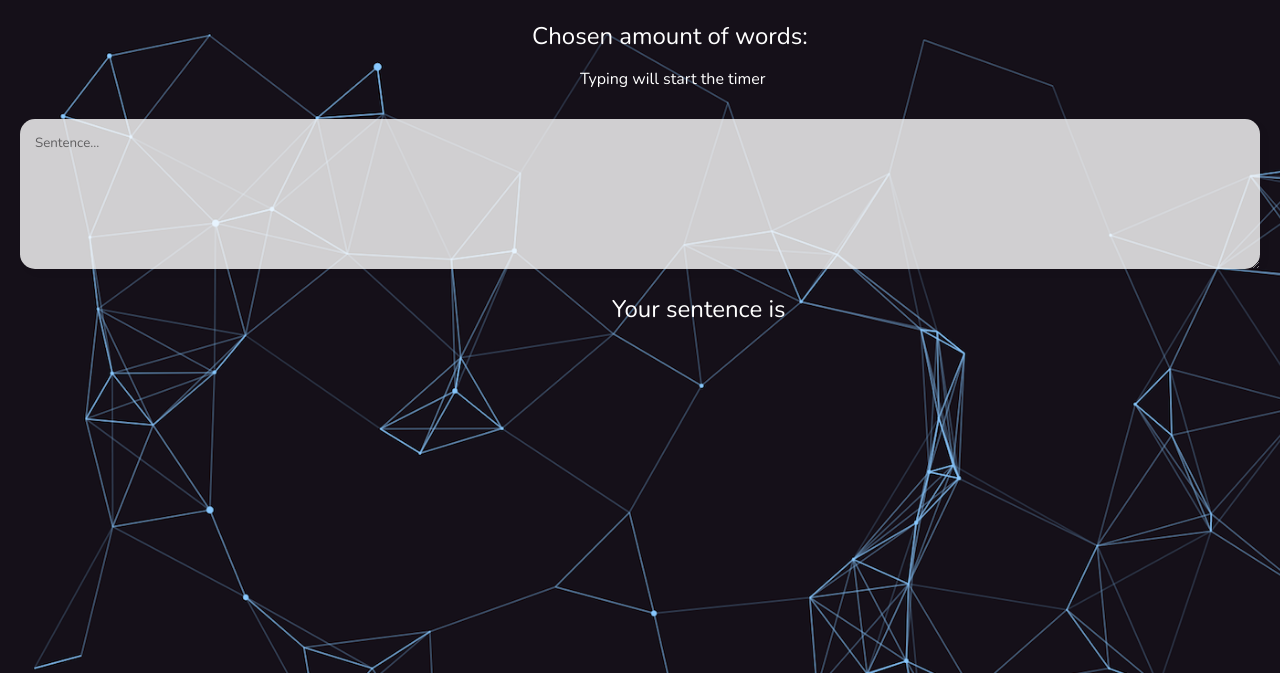
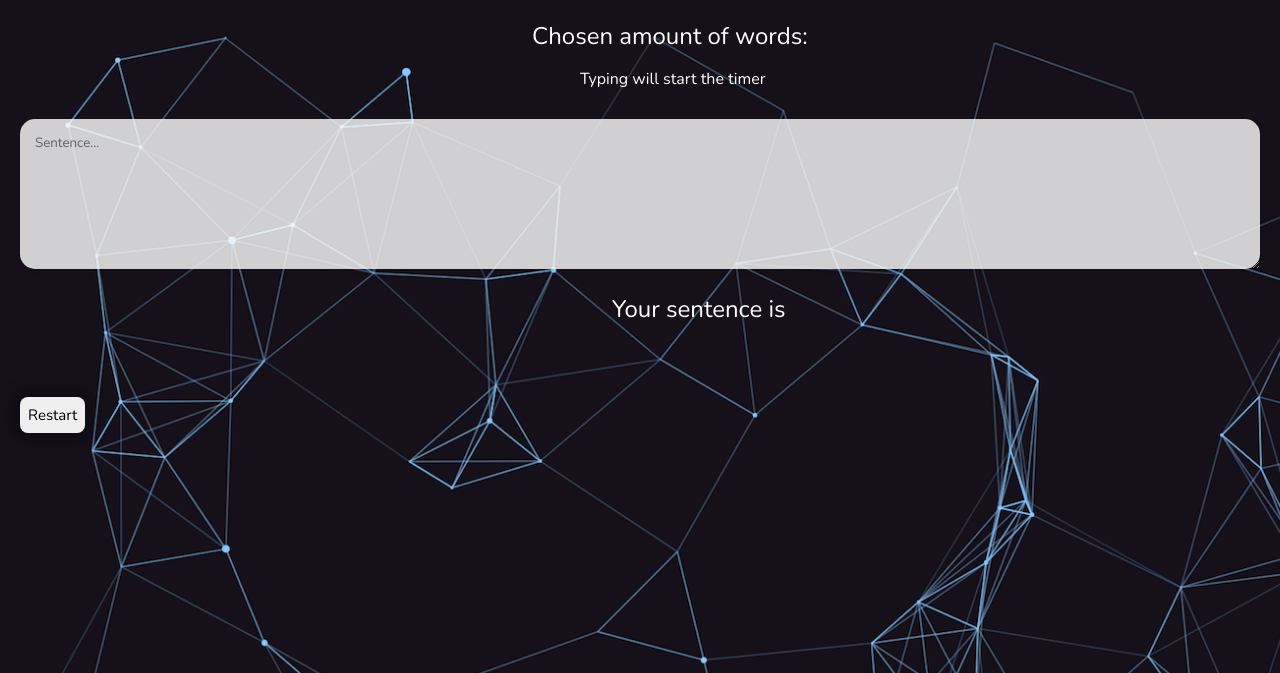
Before and after one commit to FlMonkey/Typingtest, a Flask app: template templates/speed.html in a window 1280 px wide. Shown: the top 673 px of the page. Run offline with Flask 2, Linux system fonts and the light colour scheme; the template is opened without the code that fills it, so the values that code supplies are empty.

Commit message:
Added restart button (a few bugs with restarting though)

```diff
--- a/templates/speed.html
+++ b/templates/speed.html
@@ -68,6 +68,16 @@
         margin-top: 23rem;
         font-family: 'Nunito', sans-serif;
         font-size: 1rem;   }
+
+  button{
+  padding:0.5rem;
+  margin-top: 3rem;
+  border:0;
+  box-shadow:0 0 1rem 0.4rem rgba(0,0,0,0.3);
+  padding:0.5rem;
+  border-radius:0.5rem;
+  font-family: 'Nunito', sans-serif;
+  font-size: 0.94em;}
 </style>
 
 <label class='wordamount'>
@@ -87,9 +97,19 @@
   </p>
 </p>
 
+<script type="text/javascript">
+  document.getElementById("restart").onclick = function () {
+      location.href = "www.youtube.com";
+  };
+</script>
+
+<button type="button" name="restart" value="restart test" id="restart" onclick="window.location.href='/'">Restart</button>
+
 
 
 <script>
+
+
 document.getElementById("demo").onkeydown = function() {myFunction()};
 
 var fired = false;
--- a/website.py
+++ b/website.py
@@ -37,7 +37,8 @@ def gfg():
         with open("words.txt", "r") as file:
             allText = file.read()
             words = list(map(str, allText.split()))
-            for i in range(promptlen):
+
+            for p in range(promptlen):
                 word.append(random.choice(words))
                 global prompt
                 prompt = ' '.join(map(str,word))
@@ -49,6 +50,7 @@ def gfg():
 def test():
     if request.method == "POST":
         pass
+
     return render_template('speed.html', promptlen = promptlen, prompt = prompt)
 
 
```
